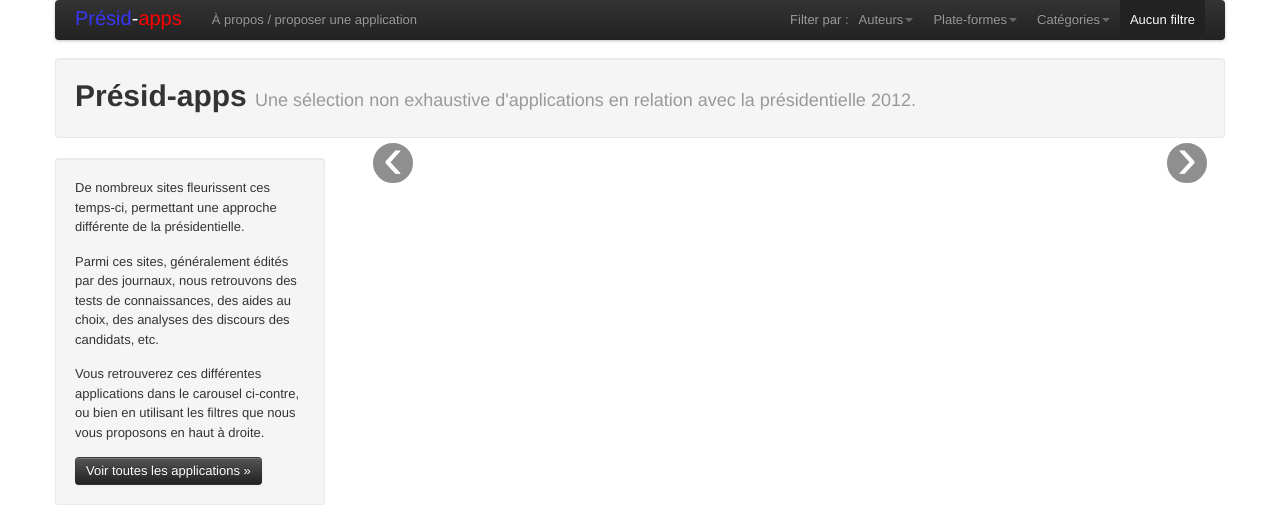
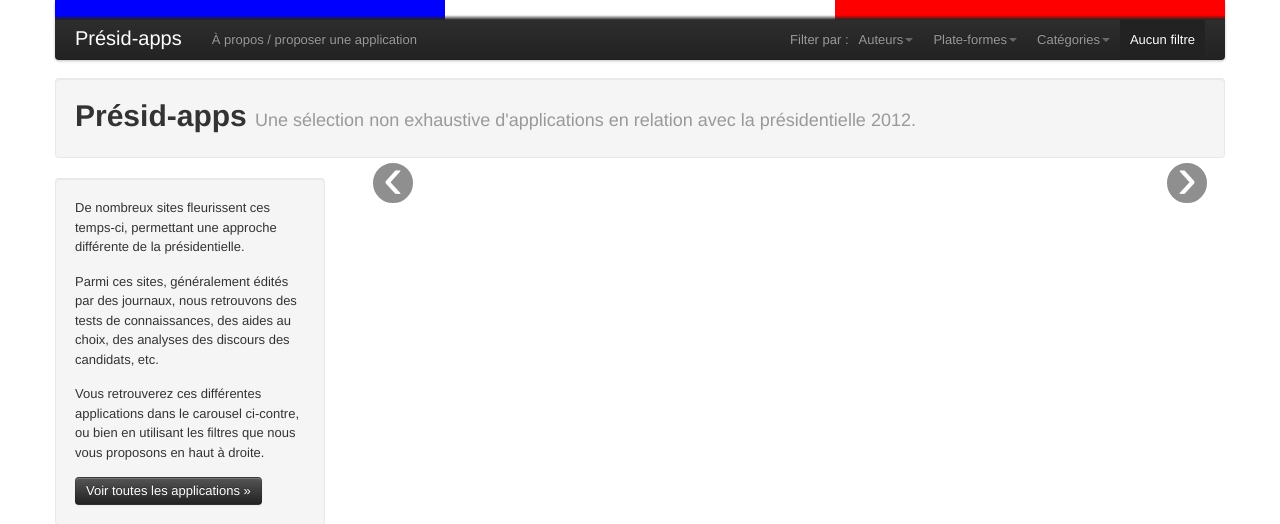
Before and after one commit to twidi/fpe2aa, a Django app: page / in a window 1280 px wide. Shown: the top 524 px of the page. Run offline with Django 3.2, Linux system fonts and the light colour scheme; data that the repository does not hold is empty; parts of the project's set-up code (start-up, migrations or seed data) failed here and were passed over; some libraries are stand-ins or nearby versions.

Commit message:
Add a french flag on top on the page. Close #24

```diff
--- a/source/project/static/css/less/app.less
+++ b/source/project/static/css/less/app.less
@@ -1,4 +1,5 @@
 @import "mixins.less";
+@import "variables.less";
 
 
 html {
@@ -85,6 +86,39 @@ html {
 }
 /* end of white background navbar */
 
+@flag_height: 20px;
+#flag {
+    height: @flag_height;
+    background: white;
+    position: relative;
+    margin-left: -20px;
+    margin-right: -20px;
+    span {
+        width: 33.33333%;
+        display: block;
+        height: @flag_height;
+        position: absolute;
+        top: 0;
+    }
+    span.blue {
+        background: blue;
+        left: 0;
+    }
+    span.red {
+        background: red;
+        right: 0;
+    }
+    &:after {
+        content: "";
+        position: absolute;
+        top: 0;
+        bottom: 0;
+        left: 0;
+        right: 0;
+        #gradient > .vertical-three-colors(rgba(44, 44, 44, 0), rgba(44, 44, 44, 0.0), 75%, @navbarBackground);
+        background-color: transparent;
+    }
+}
 
 .container > header {
 //    background: url("../img/header.png") no-repeat 50% 0 transparent;
--- a/source/project/templates/base.html
+++ b/source/project/templates/base.html
@@ -41,13 +41,14 @@
   <div class="container">
   <nav class="navbar">
     <div class="navbar-inner">
+      <div id="flag"><span class="blue"></span></span><span class="red"></span></div>
       <div class="container">
         <a class="btn btn-navbar" data-toggle="collapse" data-target=".nav-collapse">
             <span class="icon-bar"></span>
             <span class="icon-bar"></span>
             <span class="icon-bar"></span>
         </a>
-        <a class="brand" href="/"><span style='color:#3836F4'>Présid</span><span style='color:white'>-</span><span style='color:red'>apps</span></a>
+        <a class="brand" href="/">Présid-apps</a>
         <div class="nav-collapse">
             <ul class="nav">
                 <li{% if section == 'about' %} class="active"{% endif %}><a href="{% url about %}">À propos / proposer une application</a></li>
```
Also changed, not shown: source/project/static/css/app.css (+40 -0 lines), source/project/static/css/app.min.css.
